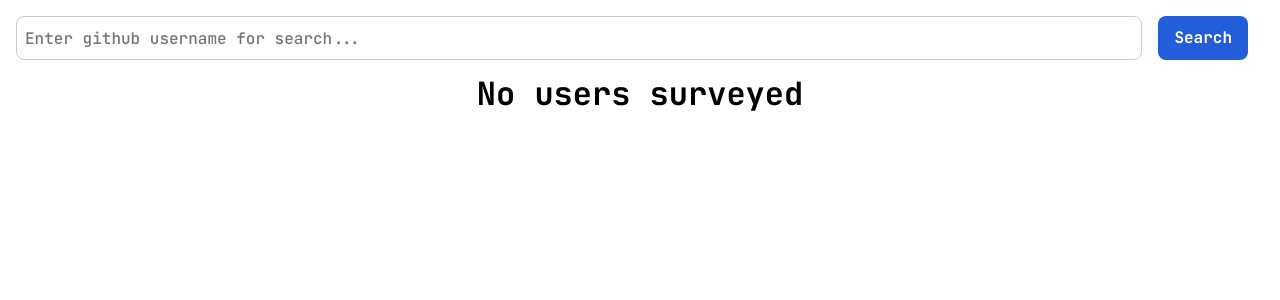
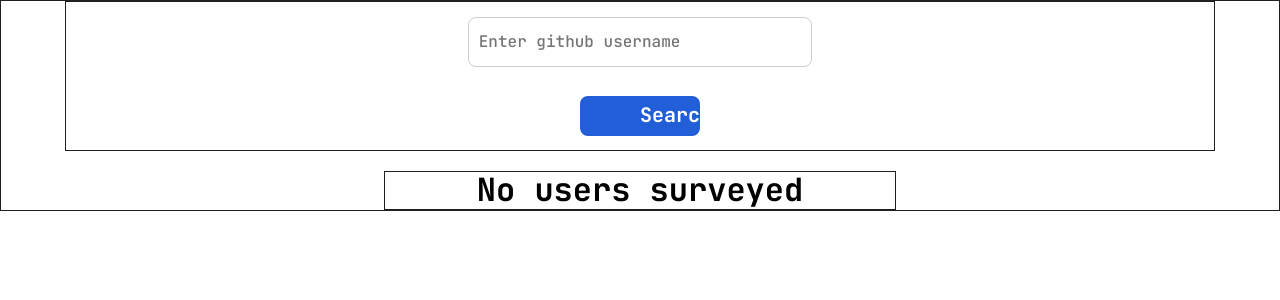
Before and after one commit to mbrennerr/project_GitHubAPI_by_dio, a React (Create React App) app: page / in a window 1280 px wide. Shown: the top 300 px of the page. Built offline with nearby package versions, Linux system fonts and the light colour scheme.

Commit message:
Refatorando para display_Grid

```diff
--- a/src/components/Header/index.js
+++ b/src/components/Header/index.js
@@ -12,11 +12,11 @@ export const Header = () => {
   };
 
   return (
-    <header>
-      <S.Wrapper>
+    <S.Wrapper >
+      <>
         <input
           type="text"
-          placeholder="Enter github username for search..." onChange={(event) => setUsernameForSearch(event.target.value)}
+          placeholder="Enter github username" onChange={(event) => setUsernameForSearch(event.target.value)}
         />
         <button
          type="submit"
@@ -26,7 +26,7 @@ export const Header = () => {
           Search
           </span>
         </button>
-      </S.Wrapper>
-    </header>
-  )
+      </>
+    </S.Wrapper>
+      )
 }
--- a/src/components/Header/styled.js
+++ b/src/components/Header/styled.js
@@ -1,26 +1,33 @@
 import styled from 'styled-components';
 
 export const Wrapper = styled.div`
-  display:flex;
-  width: 100%;
-  justify-content: space-between;
+  display:grid;
+  grid-column: 1/3;
+  align-items:center;
+  justify-items: center;
+  width: 90%;
+  height: 150px;
+  border: 1px solid #202020;
+  margin-bottom: 20px;
+
 
   input {
     border: 1px solid #ccc;
     border-radius: 8px;
-    width: 100%;
-    height: 44px;
-    padding: 8px;
+    width: 30%;
+    height: 50px;
+    padding: 10px;
     font-weight: 500;
 
   }
   button{
     background-color: #225ed8;
-    padding: 8px 16px;
-    margin: 0 16px;
+    width: 10%;
+    height: 40px;
+    padding: 0 60px;
     border-radius: 8px;
     font-weight: bold;
-    font-size:16px;
+    font-size:20px;
 
     span {
       font-weight: bold;
--- a/src/components/Layout/styled.js
+++ b/src/components/Layout/styled.js
@@ -1,7 +1,10 @@
 import styled from 'styled-components';
 
 export const WrapperLayout = styled.div`
-  margin: 16px;
-  /* background-color:#202020;
-  height:100vh; */
+    display: grid;
+    height: 100%;
+    width: 100%;
+    border: 1px solid #202020;
+    /* background-color:#202020; */
+    justify-items: center;
 `;
--- a/src/components/NoUserSurveyed/styled.js
+++ b/src/components/NoUserSurveyed/styled.js
@@ -1,12 +1,20 @@
 import styled from 'styled-components';
 
 export const Wrapper = styled.div`
-  margin: 16px;
-  display: flex;
-  justify-content: center;
+
+    border: 1px solid #202020;
+    width: 40%;
+    display: grid;
+    grid-column: 1/3;
+    align-content: center;
+    justify-items: center;
 
   h1 {
     font-weight: bold;
     font-size: 32px;
+
+    @media(max-width: 800px) {
+      font-size:20px;
+     };
   }
 `;
--- a/src/components/Profile/styled.js
+++ b/src/components/Profile/styled.js
@@ -1,13 +1,16 @@
 import styled from 'styled-components';
 
 export const Wrapper = styled.div`
-  display: flex;
-  align-items: flex-start;
+  display: grid;
+  grid-template-columns: 1fr 1fr;
+  grid-column: 1/3;
+  justify-items: center;
+  border: solid 1px #202020;
 
   @media(max-width: 800px) {
   display: grid;
   };
-}
+
 `;
 
 export const WrapperInfosUser = styled.div`
```
